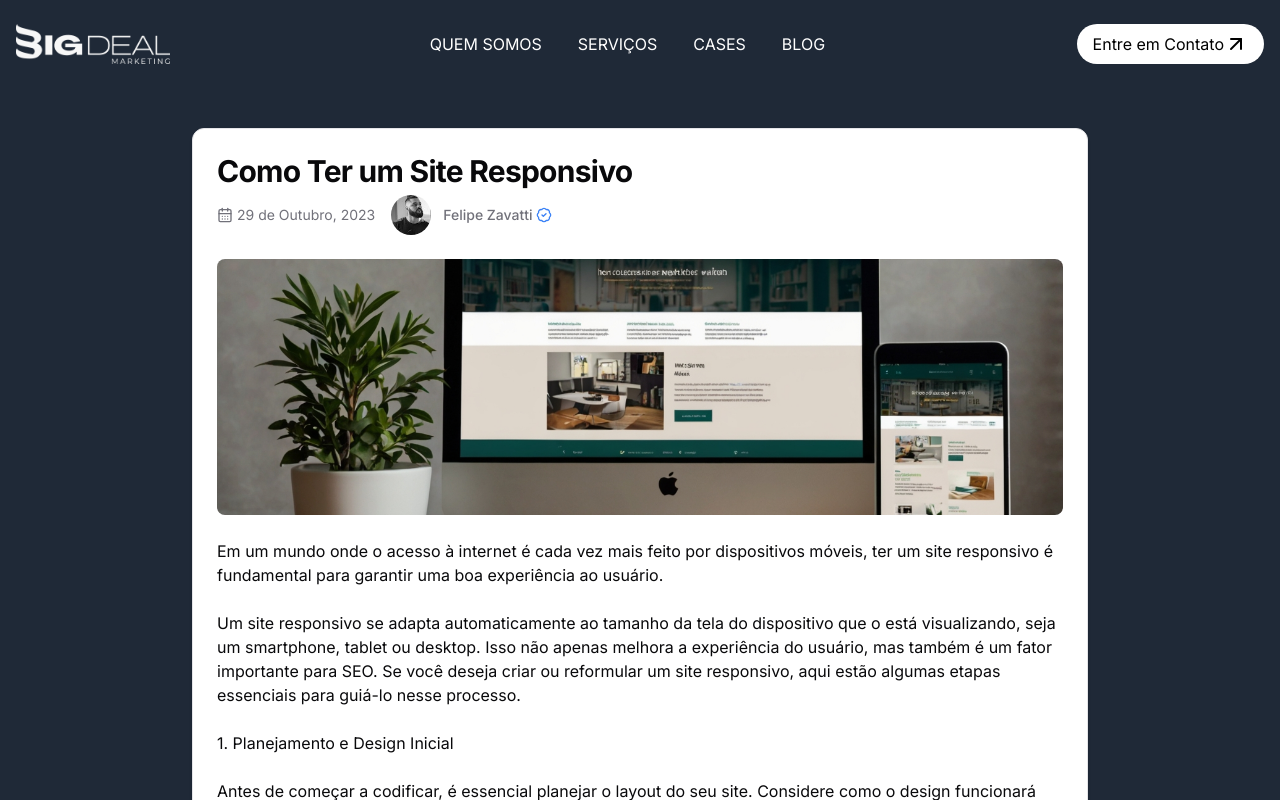
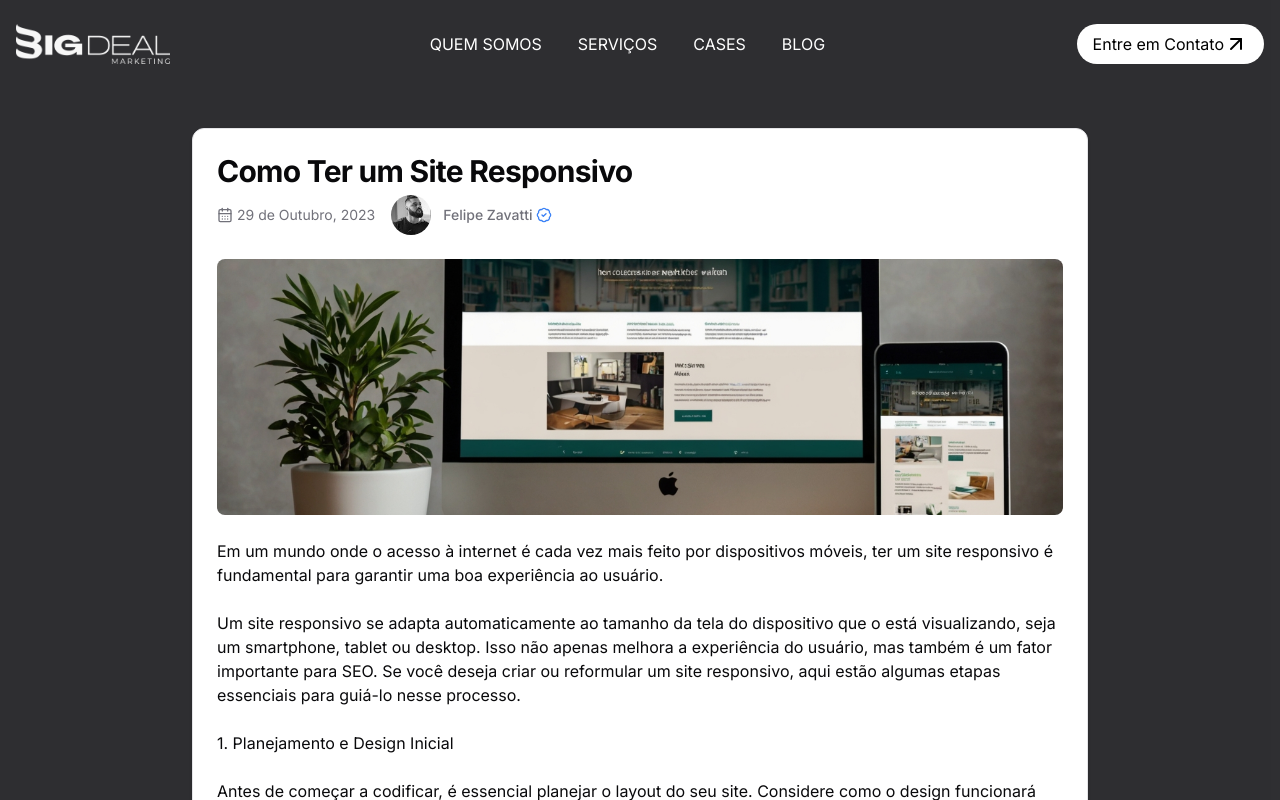
Before and after one commit to OtherPaulo/bigup-repo, a Next.js app: page /blog/post/como-ter-um-site-responsivo in a window 1280 px wide. Shown: the top 800 px of the page. Built offline with nearby package versions, Linux system fonts and the light colour scheme.

Commit message:
att background color blog

```diff
--- a/src/app/(blog)/blog/(Post)/post/como-ter-um-site-responsivo/_components/post3.tsx
+++ b/src/app/(blog)/blog/(Post)/post/como-ter-um-site-responsivo/_components/post3.tsx
@@ -9,7 +9,7 @@ import Header from "@/components/(LandingPage)/header/_components/header"
 export default function Post3() {
   return (
     <>
-        <div className="bg-gray-800">
+        <div className="bg-primary/90">
         <Header />
         <div className="py-16"></div>
     <Card className="max-w-4xl mx-auto">
--- a/src/app/(blog)/blog/(Post)/post/estrategia-para-marketing/_components/post2.tsx
+++ b/src/app/(blog)/blog/(Post)/post/estrategia-para-marketing/_components/post2.tsx
@@ -9,7 +9,7 @@ import { Avatar, AvatarFallback, AvatarImage } from "@/components/ui/avatar"
 export default function EstrategiaPost() {
   return (
     <>
-    <div className="bg-gray-800">
+    <div className="bg-primary/90">
         <Header />
         <div className="py-16"></div>
         <Card className="max-w-5xl mb-24 mx-auto">
--- a/src/app/(blog)/blog/(Post)/post/metaverso/_components/post1.tsx
+++ b/src/app/(blog)/blog/(Post)/post/metaverso/_components/post1.tsx
@@ -9,7 +9,7 @@ import PostesBlog from "@/components/(Blog)/postes/posts/_components/posts"
 export default function Metaverso() {
   return (
     <>
-    <div className="bg-gray-800">
+    <div className="bg-primary/90">
     <Header />
     <div className="py-16"></div>
     <Card className="max-w-5xl mb-24 mx-auto">
--- a/src/components/(Blog)/carrossel/_components/carrossel.tsx
+++ b/src/components/(Blog)/carrossel/_components/carrossel.tsx
@@ -63,7 +63,7 @@ export default function FeaturedPostsCarousel() {
     }, [api])
 
     return (
-        <section className="relative bg-gray-800 py-16">
+        <section className="relative bg-primary/90 py-16">
             <div className="container mx-auto px-4">
             <div className="flex flex-col md:flex-row justify-between items-start md:items-center mb-8">
       <div className="mb-4 md:mb-0">
```
